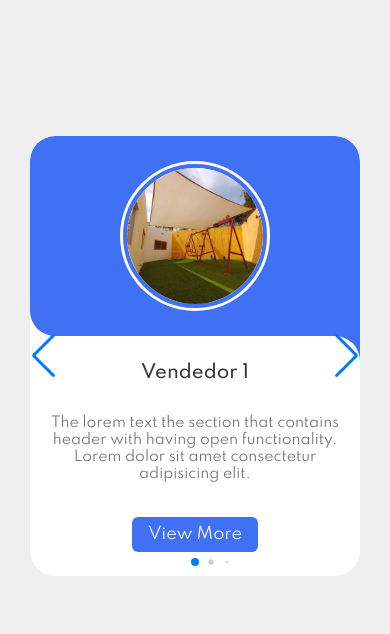
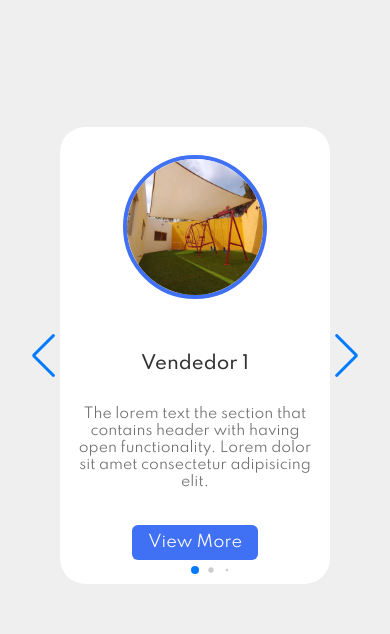
Before and after one commit to wizctl/mallas, a plain HTML site: page index.html in a window 390 px wide. Shown: the part 6860-7494 px from the top of the page. Drawn offline with Linux system fonts and the light colour scheme.

Commit message:
second commit

```diff
--- a/style.css
+++ b/style.css
@@ -687,7 +687,7 @@ footer .copyright {
  top: 0;
  height: 100%;
  width: 100%;
- background-color: #4070F4;
+ background-color: #ffffff;
  border-radius: 25px 25px 0 25px;
 }
 .overlay::before,
@@ -698,7 +698,7 @@ footer .copyright {
  bottom: -40px;
  height: 40px;
  width: 40px;
- background-color: #4070F4;
+ background-color: #ffffff;
 }
 .overlay::after{
  border-radius: 0 25px 0 0;
@@ -773,7 +773,7 @@ footer .copyright {
 
 @media screen and (max-width: 768px) {
  .slide-content{
-   margin: 0 10px;
+   margin: 0 2.5rem;
  }
  .swiper-navBtn{
    display: none;
```
